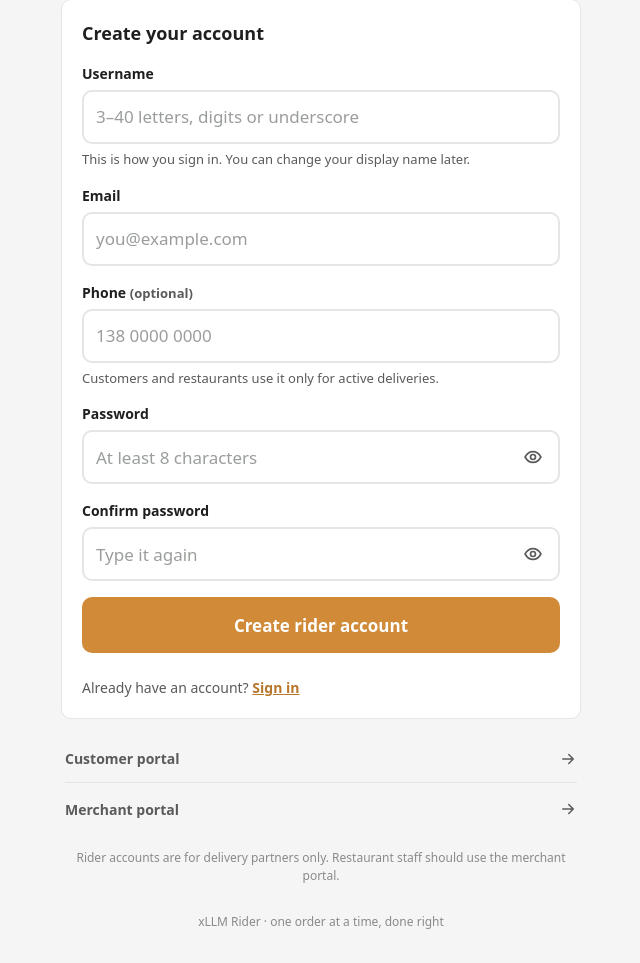
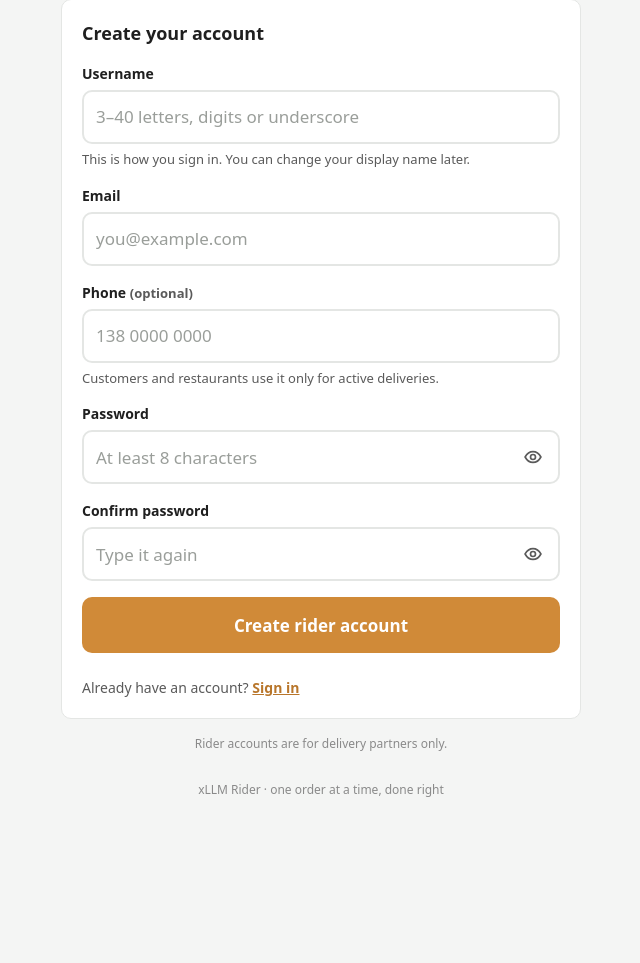
Before and after one commit to LiuZongrun7/xllm, a Flask app: page /rider/register in a window 1280 px wide. Shown: the part 210-1173 px from the top of the page, without its empty margins (319-959 px from the left). After the commit the page ends 1007 px from the top, so only its background shows below. Run offline with Flask 3, Linux system fonts and the light colour scheme.

Commit message:
three portals, no cross-links
Customer, restaurant and rider are three products, so none of them links to
the other two any more: the login and register pages lose the 'Merchant
portal / Rider portal' footers, the customer account page loses its 'Other
portals' list, and the rider auth pages lose the side nav. The three
entries live only where the platform speaks for itself — the public site
and the operations console, both of which keep portal_url().

Also drops the CSS for those blocks and records the rule in
docs/前端实现约定.md.

```diff
--- a/server/customer/static/css/customer.css
+++ b/server/customer/static/css/customer.css
@@ -1243,7 +1243,6 @@ textarea.c-input { height: auto; min-height: 84px; padding: 12px; line-height: 1
 .c-auth__switch { align-self: center; margin-top: 14px; }
 .c-auth__terms { font-size: var(--fs-6); color: var(--c-text-3); line-height: 1.55; margin-top: 4px; }
 .c-auth__foot { margin-top: auto; padding-top: 22px; display: flex; flex-direction: column; gap: 10px; }
-.c-auth__portals { display: flex; align-items: center; gap: 8px; font-size: var(--fs-6); }
 .c-auth__foot .c-meta { font-size: var(--fs-4); }
 .c-auth > .c-alert { margin: 0; }
 
--- a/server/customer/templates/customer/login.html
+++ b/server/customer/templates/customer/login.html
@@ -98,11 +98,6 @@
     <p class="c-meta">New to xLLM?
       <a class="c-link" href="/customer/register">Create account</a>
     </p>
-    <div class="c-auth__portals">
-      <a class="c-link c-link--muted" href="{{ portal_url('merchant', 'login') }}">Merchant portal →</a>
-      <span aria-hidden="true">·</span>
-      <a class="c-link c-link--muted" href="{{ portal_url('rider', 'login') }}">Rider portal →</a>
-    </div>
   </footer>
 </div>
 {% endblock %}
--- a/server/customer/templates/customer/register.html
+++ b/server/customer/templates/customer/register.html
@@ -55,11 +55,6 @@
     <p class="c-meta">Already have an account?
       <a class="c-link" href="/customer/login">Sign in</a>
     </p>
-    <div class="c-auth__portals">
-      <a class="c-link c-link--muted" href="{{ portal_url('merchant', 'login') }}">Merchant portal →</a>
-      <span aria-hidden="true">·</span>
-      <a class="c-link c-link--muted" href="{{ portal_url('rider', 'login') }}">Rider portal →</a>
-    </div>
   </footer>
 </div>
 {% endblock %}
--- a/server/merchant/templates/merchant/login.html
+++ b/server/merchant/templates/merchant/login.html
@@ -39,10 +39,6 @@
         </ul>
       </div>
 
-      <div class="m-hero__foot">
-        <a href="{{ portal_url('customer', 'login') }}">Customer portal →</a>
-        <a href="{{ portal_url('rider', 'login') }}">Rider portal →</a>
-      </div>
     </div>
   </aside>
 
--- a/server/merchant/templates/merchant/register.html
+++ b/server/merchant/templates/merchant/register.html
@@ -39,10 +39,6 @@
         </ul>
       </div>
 
-      <div class="m-hero__foot">
-        <a href="{{ portal_url('customer', 'login') }}">Customer portal →</a>
-        <a href="{{ portal_url('rider', 'login') }}">Rider portal →</a>
-      </div>
     </div>
   </aside>
 
--- a/server/merchant/templates/merchant/setup.html
+++ b/server/merchant/templates/merchant/setup.html
@@ -38,10 +38,6 @@
         </ul>
       </div>
 
-      <div class="m-hero__foot">
-        <a href="{{ portal_url('customer', 'login') }}">Customer portal →</a>
-        <a href="{{ portal_url('rider', 'login') }}">Rider portal →</a>
-      </div>
     </div>
   </aside>
 
--- a/server/rider/static/css/rider.css
+++ b/server/rider/static/css/rider.css
@@ -660,24 +660,6 @@
 .r-auth__title { font-size: 24px; font-weight: 800; line-height: 1.2; letter-spacing: -.02em; }
 .r-auth__sub { font-size: var(--fs-5); line-height: 1.55; color: var(--r-text-2); }
 .r-auth__card { display: flex; flex-direction: column; gap: var(--sp-4); padding: var(--sp-5); }
-.r-auth__side {
-  display: flex;
-  flex-direction: column;
-  gap: 2px;
-  padding: 0 var(--sp-1);
-}
-.r-auth__side a {
-  display: flex;
-  align-items: center;
-  justify-content: space-between;
-  min-height: 48px;
-  font-size: var(--fs-5);
-  font-weight: 700;
-  color: var(--r-text-2);
-  border-bottom: 1px solid var(--r-line);
-}
-.r-auth__side a:last-child { border-bottom: 0; }
-.r-auth__side a:hover { color: var(--r-text); }
 .r-auth__note { font-size: 13px; line-height: 1.5; color: var(--r-text-2); text-align: center; }
 .r-auth__legal { font-size: 12px; line-height: 1.5; color: var(--r-text-3); text-align: center; }
 
--- a/server/rider/templates/rider/register.html
+++ b/server/rider/templates/rider/register.html
@@ -84,15 +84,6 @@
     <p class="r-formfoot">Already have an account? <a href="{{ url_for('rider.login_page') }}">Sign in</a></p>
   </section>
 
-  <nav class="r-auth__side" aria-label="Other xLLM portals">
-    <a href="{{ portal_url('customer', 'login') }}">Customer portal
-      <svg width="18" height="18" viewBox="0 0 24 24" fill="none" stroke="currentColor" stroke-width="2" stroke-linecap="round" stroke-linejoin="round" aria-hidden="true"><path d="M5 12h14M13 6l6 6-6 6"/></svg>
-    </a>
-    <a href="{{ portal_url('merchant', 'login') }}">Merchant portal
-      <svg width="18" height="18" viewBox="0 0 24 24" fill="none" stroke="currentColor" stroke-width="2" stroke-linecap="round" stroke-linejoin="round" aria-hidden="true"><path d="M5 12h14M13 6l6 6-6 6"/></svg>
-    </a>
-  </nav>
-
-  <p class="r-auth__legal">Rider accounts are for delivery partners only. Restaurant staff should use the merchant portal.</p>
+  <p class="r-auth__legal">Rider accounts are for delivery partners only.</p>
 </main>
 {% endblock %}
--- a/server/shared/hosts.py
+++ b/server/shared/hosts.py
@@ -70,6 +70,9 @@ def portal_url(role: str, sub: str = "") -> str:
         portal_url("merchant")        → https://restaurant.xllm.cloud/merchant/
         portal_url("rider", "login")  → https://delivery.xllm.cloud/rider/login
 
+    ⚠️ 只给"平台方"的两个页面用：官网 /info 和管理大屏 /admin。
+       三端自己是三个独立产品，页面里不互相链接（见 docs/前端实现约定.md §一）。
+
     没配域名时返回 /merchant/ 、/rider/login 这样的相对路径，
     所以同一个模板在本地和线上都能用。
     """
@@ -108,7 +111,8 @@ def route_by_host():
       2. 角色域名下的根路径 → 该端首页（/customer/ 之类）。
          首页自己会判断登录态，没登录再跳登录页，不用这里操心。
       3. 角色域名下访问了另一个端的页面 → 302 到那个端的域名。
-         于是 "Merchant portal →" 这种链接在顾客域名下点也是对的。
+         这是 URL 层面的兜底（旧书签、手输地址），**界面上不提供这种入口** ——
+         三个端是三个独立产品，互不链接；入口只出现在官网 /admin 和 /info。
       4. 角色域名下访问 /info 或 /admin → 送回主域名，官网和管理大屏只在一个地方。
     """
     role = host_role()
@@ -146,7 +150,7 @@ def route_by_host():
 def install(app) -> None:
     """在 create_app() 里调用一次"""
     app.before_request(route_by_host)
-    # 模板里直接写 {{ portal_url('merchant', 'login') }}，不用到处拼字符串
+    # 官网/大屏用：{{ portal_url('merchant', 'login') }}。三端页面里不要用。
     app.jinja_env.globals["portal_url"] = portal_url
     app.jinja_env.globals["portal_host"] = portal_host
     app.jinja_env.globals["site_url"] = site_url
```
Also changed, not shown: docs/前端实现约定.md (+20 -9 lines), server/customer/templates/customer/account.html (+0 -22 lines), server/merchant/static/css/merchant.css (+0 -8 lines), server/rider/templates/rider/login.html (+0 -9 lines).
